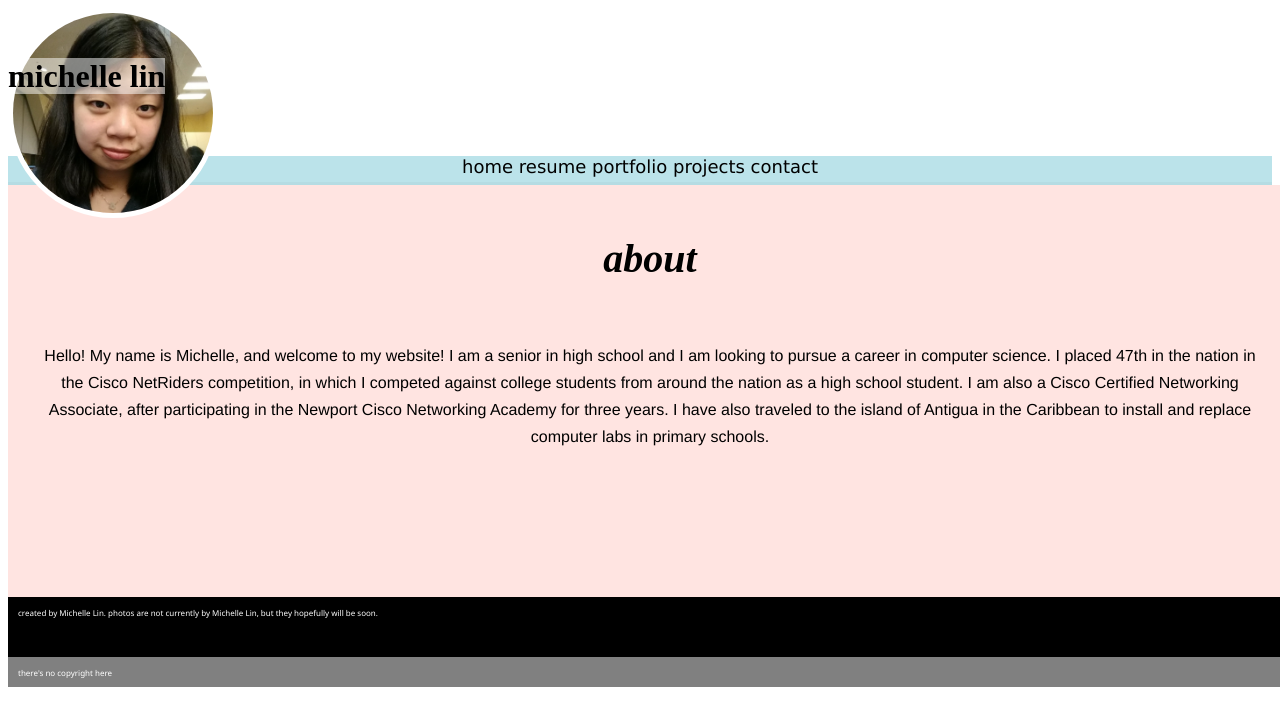
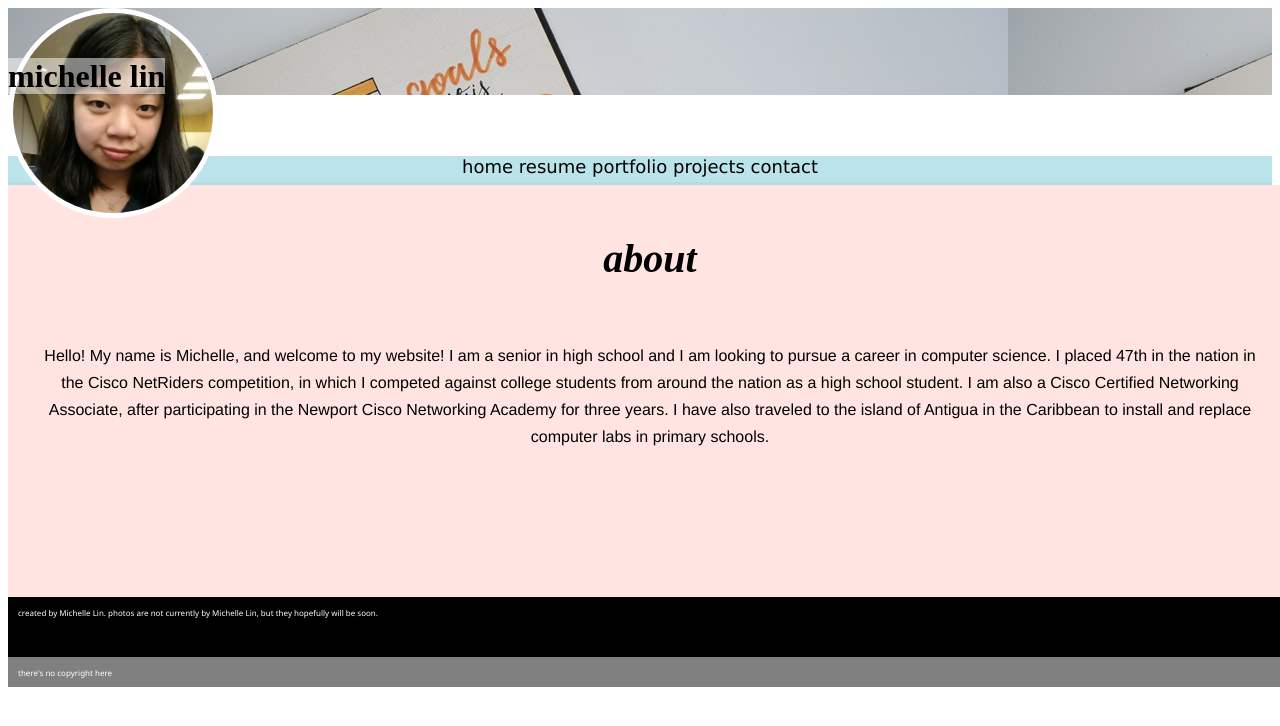
Before and after one commit to IntOwl/intowl.github.io, a plain HTML site: page index.html in a window 1280 px wide. Drawn offline with nearby package versions, Linux system fonts and the light colour scheme.

Commit message:
added h1 background back bc it works

```diff
--- a/index.html
+++ b/index.html
@@ -4,7 +4,7 @@
 	<title> michelle lin </title>
 </head>
 <body>
-	<h1>
+	<h1 style = "background-image:url(photo-1506784983877-45594efa4cbe.jpg)">
 	     <span class = header> <img class = img-circle src = 8300324766928414001.jpg height = 200px; width = 200px;> </span>
 	    <span style = "background-color: rgba(255,255,255,0.5)"> michelle lin </span>
 	</h1>
```
